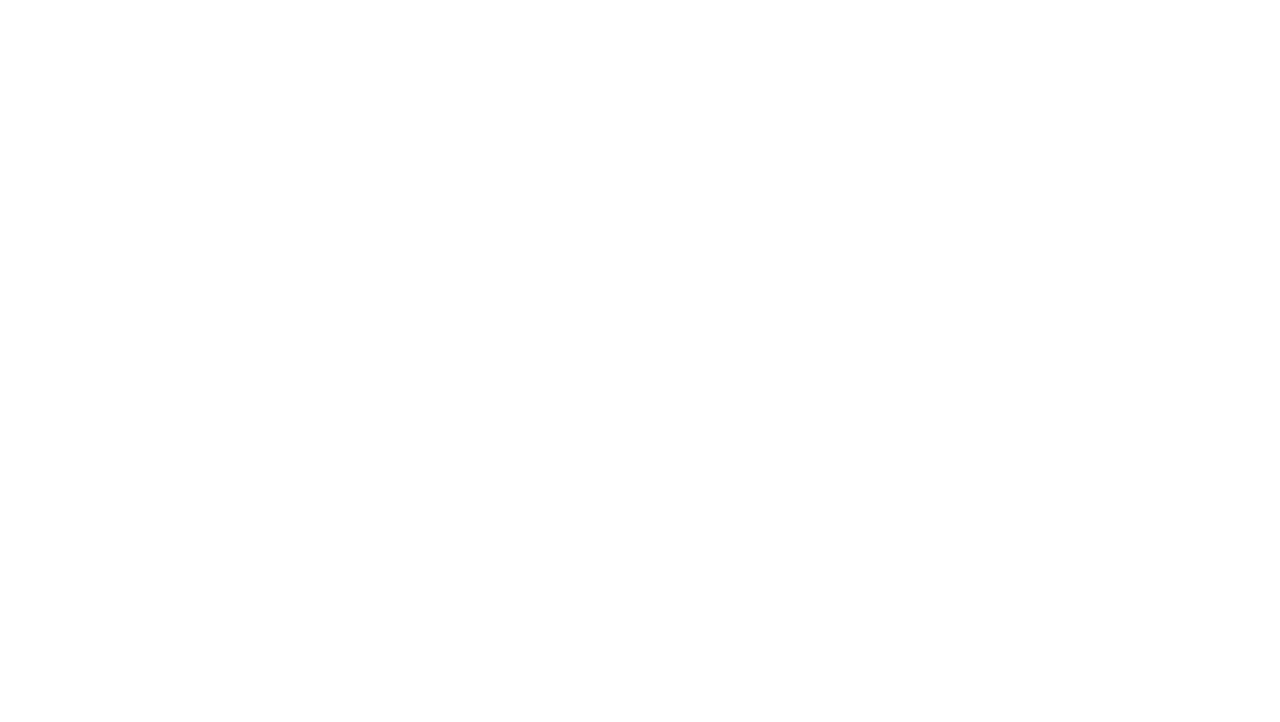
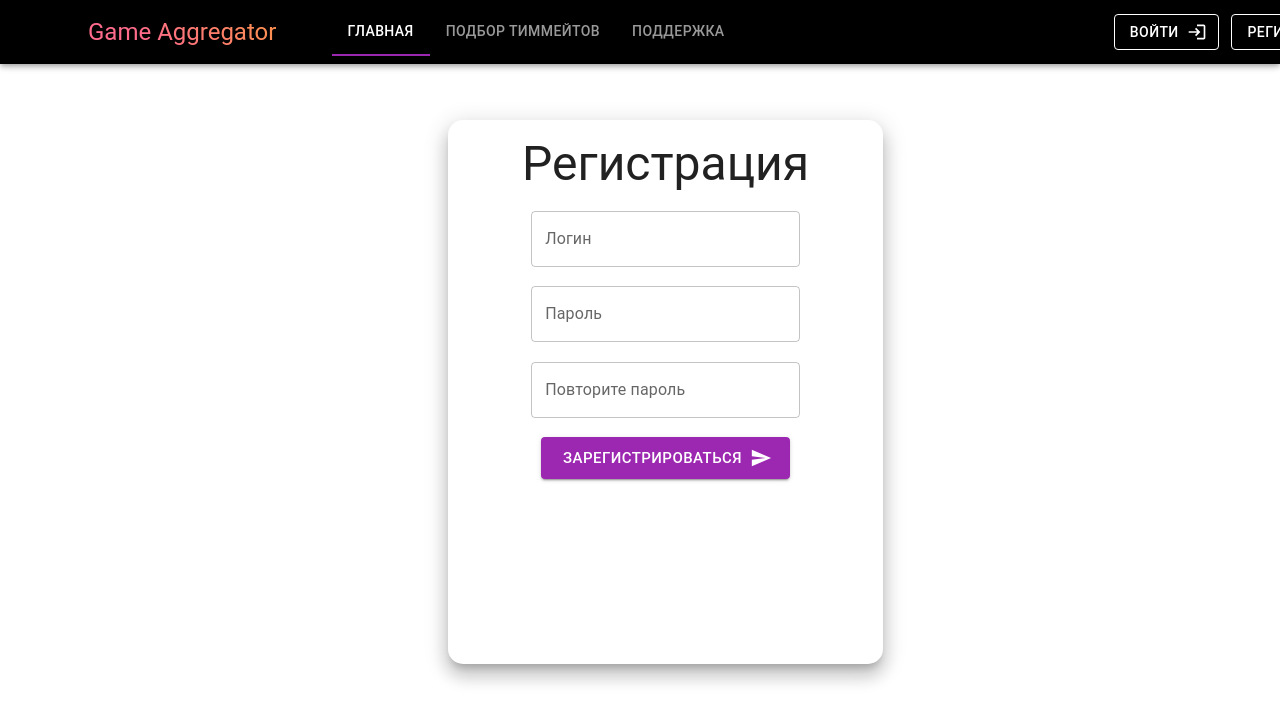
Before and after one commit to zo-game/Game-Aggregator-Web, a React (Create React App) app in the folder Front/: page /registration in a window 1280 px wide. Before the commit this address had no page. Shown: the top 722 px of the page. Built offline with nearby package versions, Linux system fonts and the light colour scheme.

Commit message:
created registration form

```diff
--- a/Front/src/components/login-form.tsx
+++ b/Front/src/components/login-form.tsx
@@ -2,6 +2,8 @@ import { makeStyles } from "@mui/styles";
 import {Paper, Typography, TextField, Button} from '@mui/material';
 import SendIcon from '@mui/icons-material/Send';
 import {useState} from 'react';
+import { Link } from '@mui/material';
+
 // import ChangeEventHa
 
 
@@ -10,7 +12,7 @@ const useStyles = makeStyles((theme) => ({
     {
         position:'fixed',
         width: '30%',
-        height: '50%',
+        height: '55%',
         left: '35%',
         top: '15%',
         padding: '2vh 2vw 1vh 2vw',
@@ -38,12 +40,13 @@ export function LoginForm():JSX.Element{
     }
 
     return(
-    <Paper  className={classes.loginForm} elevation={12}>
+    <Paper  className={classes.loginForm} elevation={12} sx={{borderRadius:'15px'}}>
         <div style={{ textAlign:'center'}} className='black'>
             <Typography variant="h3" sx={{ textAlign:'center', marginBottom:"5%"}}>Авторизация</Typography>
             <TextField variant="outlined" label='Login' placeholder="Введите логин" className={classes.textFieldForm} sx={{marginBottom:'5%'}} onChange={handleLogin}/>
             <TextField variant="outlined" label='Password' placeholder="Введите пароль" className={classes.textFieldForm} type='password' sx={{marginBottom:'5%'}} onChange={handlePassword}/><br/>
-            <Button variant='contained' color='secondary' size='large'  endIcon={<SendIcon />} onClick={handleSubmit}>Отправить</Button>
+            <Button variant='contained' color='secondary' size='large'  endIcon={<SendIcon />} onClick={handleSubmit}>Войти</Button><br/><br/>
+            <Link underline='hover' href='/registration'>Еще нет учетной записи</Link>
         </div>
     </Paper>
     )
--- a/Front/src/components/navbar.tsx
+++ b/Front/src/components/navbar.tsx
@@ -1,4 +1,5 @@
 import { AppBar, Button, Toolbar, Typography, Box, Tabs, Tab} from '@mui/material';
+import LoginIcon from '@mui/icons-material/Login';
 import { Container } from '@mui/system';
 import {makeStyles} from '@mui/styles';
 import {Outlet, useNavigate} from 'react-router-dom';
@@ -20,8 +21,8 @@ type MenuLink = {
 
 const menuLinks : MenuLink[] = [
     {link: '/', name: 'Главная', num: 0},
-    {link: '#', name: 'Подбор тиммейтов', num: 1},
-    {link: '#', name: 'Поддержка', num: 2},
+    {link: '/', name: 'Подбор тиммейтов', num: 1},
+    {link: '/', name: 'Поддержка', num: 2},
 ]
 
 
@@ -29,10 +30,16 @@ const menuLinks : MenuLink[] = [
 export function Navbar():JSX.Element{
     const classes = useStyles();
     const navigate = useNavigate();
-    const [currentTab, changeTab] = useState(0);
+    const [currentTab, changeTab] = useState<number | boolean>(0);
+
     const handleTabClick = (tab: MenuLink) => {
         navigate(tab.link);
         changeTab(tab.num);
+    }
+
+    const buttonClick = (href: string) => {
+        navigate(href);
+        changeTab(false);
     }
     return(<>
             <AppBar className={classes.navbar}>
@@ -52,8 +59,8 @@ export function Navbar():JSX.Element{
                                 )}
                             </Tabs>
                         <Box sx={{position: 'absolute', right: '-150px'}}>
-                            <Button color='inherit' variant='outlined' style={{marginRight: '1vw'}} onClick={() => navigate('login')}>Войти</Button>
-                            <Button color='inherit' variant='outlined'>Регистрация</Button>
+                            <Button color='inherit' variant='outlined' style={{marginRight: '1vw'}} onClick={() => buttonClick('login')} endIcon={<LoginIcon/>}>Войти</Button>
+                            <Button color='inherit' variant='outlined' onClick={() => buttonClick('registration')}>Регистрация</Button>
                         </Box>
                     </Toolbar>
                 </Container>
--- a/Front/src/components/register-form.tsx
+++ b/Front/src/components/register-form.tsx
@@ -2,15 +2,13 @@ import { makeStyles } from "@mui/styles";
 import {Paper, Typography, TextField, Button} from '@mui/material';
 import SendIcon from '@mui/icons-material/Send';
 import {useState} from 'react';
-// import ChangeEventHa
-
 
 const useStyles = makeStyles((theme) => ({
     loginForm:
     {
         position:'fixed',
         width: '30%',
-        height: '50%',
+        height: '65%',
         left: '35%',
         top: '15%',
         padding: '2vh 2vw 1vh 2vw',
@@ -20,17 +18,22 @@ const useStyles = makeStyles((theme) => ({
         width: '70%',
     }
 }))
-export function LoginForm():JSX.Element{
+export function RegisterForm():JSX.Element{
     const classes = useStyles();
-    const [formData, changeForm] = useState<{login: string; password: string}>({
-        login: '', password: ''
+    const [formData, changeForm] = useState<{login: string; password: string, password2: string}>({
+        login: '', password: '', password2: ''
     })
 
     const handleLogin = (evt: React.ChangeEvent<HTMLInputElement>) => {
         changeForm({...formData, login: evt.target.value});
     }
+
     const handlePassword = (evt: React.ChangeEvent<HTMLInputElement>) => {
         changeForm({...formData, password: evt.target.value});
+    }
+
+    const handlePassword2 = (evt: React.ChangeEvent<HTMLInputElement>) => {
+        changeForm({...formData, password2: evt.target.value});
     }
 
     const handleSubmit = () => {
@@ -38,12 +41,13 @@ export function LoginForm():JSX.Element{
     }
 
     return(
-    <Paper  className={classes.loginForm} elevation={12}>
+    <Paper  className={classes.loginForm} elevation={12} sx={{borderRadius:'15px'}}>
         <div style={{ textAlign:'center'}} className='black'>
-            <Typography variant="h3" sx={{ textAlign:'center', marginBottom:"5%"}}>Авторизация</Typography>
-            <TextField variant="outlined" label='Login' placeholder="Введите логин" className={classes.textFieldForm} sx={{marginBottom:'5%'}} onChange={handleLogin}/>
-            <TextField variant="outlined" label='Password' placeholder="Введите пароль" className={classes.textFieldForm} type='password' sx={{marginBottom:'5%'}} onChange={handlePassword}/><br/>
-            <Button variant='contained' color='secondary' size='large'  endIcon={<SendIcon />} onClick={handleSubmit}>Отправить</Button>
+            <Typography variant="h3" sx={{ textAlign:'center', marginBottom:"5%"}}>Регистрация</Typography>
+            <TextField variant="outlined" label='Логин' placeholder="Введите логин" className={classes.textFieldForm} sx={{marginBottom:'5%'}} onChange={handleLogin}/>
+            <TextField variant="outlined" label='Пароль' placeholder="Введите пароль" className={classes.textFieldForm} type='password' sx={{marginBottom:'5%'}} onChange={handlePassword}/><br/>
+            <TextField variant="outlined" label='Повторите пароль' placeholder="Введите пароль" className={classes.textFieldForm} type='password' sx={{marginBottom:'5%'}} onChange={handlePassword2}/><br/>
+            <Button variant='contained' color='secondary' size='large'  endIcon={<SendIcon />} onClick={handleSubmit}>Зарегистрироваться</Button>
         </div>
     </Paper>
     )
--- a/Front/src/index.js
+++ b/Front/src/index.js
@@ -5,6 +5,7 @@ import App from './App';
 import reportWebVitals from './reportWebVitals';
 import { Route, Routes, BrowserRouter } from 'react-router-dom';
 import { LoginForm } from './components/login-form';
+import { RegisterForm } from './components/register-form';
 
 const root = ReactDOM.createRoot(document.getElementById('root'));
 root.render(
@@ -13,6 +14,7 @@ root.render(
       <Routes>
         <Route path='/' element={<App />}>
           <Route path='login' element={<LoginForm />}/>
+          <Route path='registration' element={<RegisterForm />}/>
         </Route>
       </Routes>
     </BrowserRouter>
```
